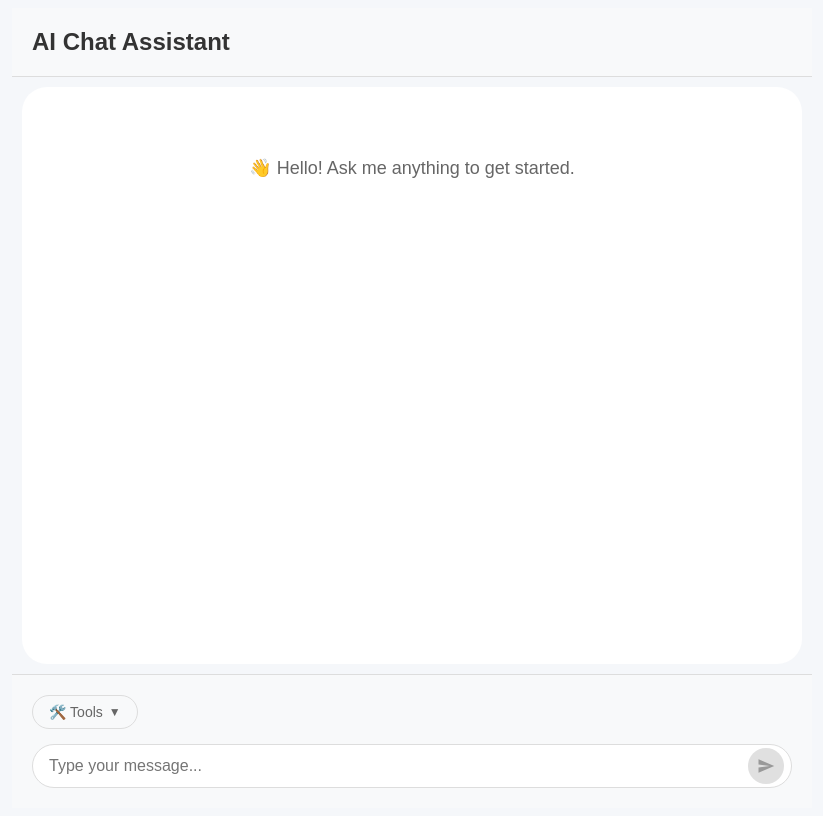
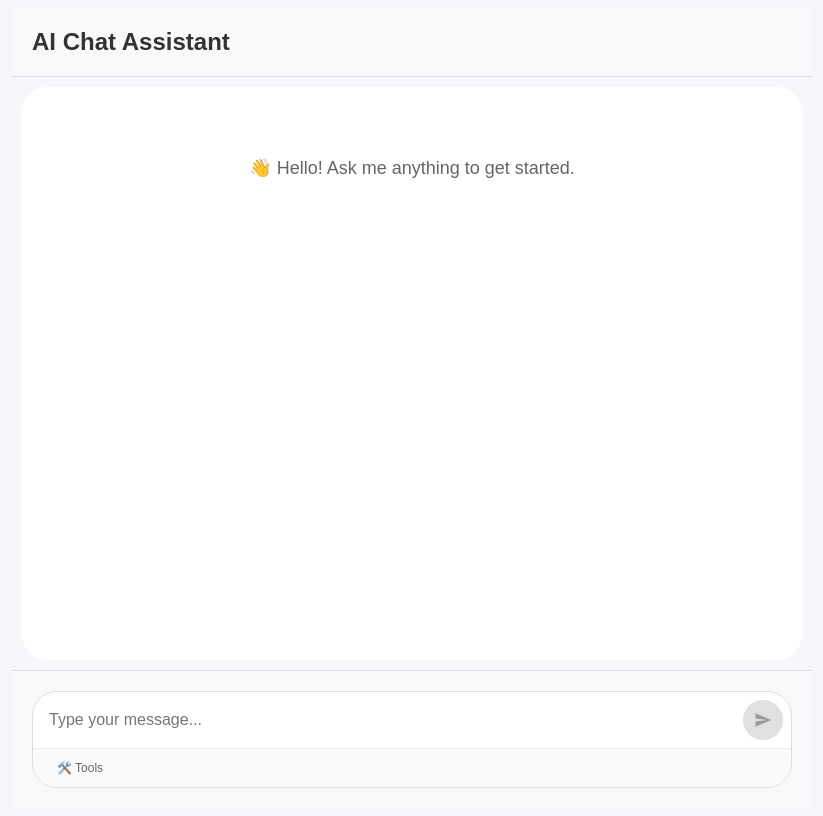
Before and after one commit to nguyen-gia-hien-tu/AI-Chatbot, a React (Vite) app in the folder frontend/: page / in a window 1280 px wide. Shown: the whole page, without its empty margins (228-1051 px from the left). Built offline with nearby package versions, Linux system fonts and the light colour scheme.

Commit message:
Prettify 'Tools' button

```diff
--- a/frontend/src/App.jsx
+++ b/frontend/src/App.jsx
@@ -527,59 +527,145 @@ function App() {
                 borderTop: '1px solid #ddd',
                 backgroundColor: '#f8f9fa'
             }}>
-                {/* Tools Section */}
-                <div className="tools-container" style={{ marginBottom: '15px', position: 'relative' }}>
+                <form onSubmit={handleSubmit} style={{ position: 'relative' }}>
+                    {/* Combined Input and Tools Container */}
+                    <div style={{
+                        border: '1px solid #ddd',
+                        borderRadius: '25px',
+                        backgroundColor: 'white',
+                        position: 'relative',
+                        overflow: 'hidden'
+                    }}>
+                        {/* Text Input Area */}
+                        <div style={{ position: 'relative', display: 'flex', alignItems: 'center' }}>
+                            <input
+                                type="text"
+                                value={question}
+                                onChange={(e) => setQuestion(e.target.value)}
+                                placeholder="Type your message..."
+                                style={{
+                                    width: '100%',
+                                    padding: '16px 60px 16px 16px', // Only right padding for send/stop button
+                                    fontSize: '16px',
+                                    border: 'none',
+                                    outline: 'none',
+                                    backgroundColor: 'transparent',
+                                    boxSizing: 'border-box',
+                                    height: '56px'
+                                }}
+                                disabled={loading}
+                            />
+
+                            {!loading ? (
+                                <button
+                                    type="submit"
+                                    disabled={!question.trim()}
+                                    style={{
+                                        position: 'absolute',
+                                        right: '8px',
+                                        width: '40px',
+                                        height: '40px',
+                                        backgroundColor: !question.trim() ? '#e0e0e0' : '#007bff',
+                                        color: !question.trim() ? '#999' : 'white',
+                                        border: 'none',
+                                        borderRadius: '50%',
+                                        cursor: !question.trim() ? 'not-allowed' : 'pointer',
+                                        display: 'flex',
+                                        alignItems: 'center',
+                                        justifyContent: 'center',
+                                        fontSize: '16px',
+                                        transition: 'background-color 0.2s ease'
+                                    }}
+                                >
+                                    {/* Airplane icon (horizontal, pointing right) */}
+                                    <svg width="18" height="18" viewBox="0 0 24 24" fill="currentColor">
+                                        <path d="M2.01 21L23 12 2.01 3 2 10l15 2-15 2z" />
+                                    </svg>
+                                </button>
+                            ) : (
+                                <button
+                                    type="button"
+                                    onClick={handleStop}
+                                    style={{
+                                        position: 'absolute',
+                                        right: '8px',
+                                        width: '40px',
+                                        height: '40px',
+                                        backgroundColor: '#dc3545',
+                                        color: 'white',
+                                        border: 'none',
+                                        borderRadius: '50%',
+                                        cursor: 'pointer',
+                                        display: 'flex',
+                                        alignItems: 'center',
+                                        justifyContent: 'center',
+                                        fontSize: '14px',
+                                        transition: 'background-color 0.2s ease'
+                                    }}
+                                >
+                                    {/* Stop icon (square inside circle) */}
+                                    <svg width="12" height="12" viewBox="0 0 24 24" fill="currentColor">
+                                        <rect x="6" y="6" width="12" height="12" rx="1" />
+                                    </svg>
+                                </button>
+                            )}
+                        </div>
+
+                        {/* Tools Section - inside the same container, below the input */}
+                        <div className="tools-container" style={{
+                            borderTop: '1px solid #f0f0f0',
+                            padding: '8px 16px',
+                            position: 'relative',
+                            display: 'flex',
+                            alignItems: 'center',
+                            backgroundColor: '#fafafa'
+                        }}>
                             <button
                                 type="button"
                                 onClick={toggleTools}
                                 style={{
-                            padding: '8px 16px',
-                            fontSize: '14px',
-                            backgroundColor: selectedTools.length > 0 ? '#007bff' : '#f8f9fa',
-                            color: selectedTools.length > 0 ? 'white' : '#666',
-                            border: '1px solid #ddd',
-                            borderRadius: '20px',
+                                    padding: '4px 8px',
+                                    fontSize: '12px',
+                                    backgroundColor: 'transparent',
+                                    color: selectedTools.length > 0 ? '#007bff' : '#666',
+                                    border: 'none',
                                     cursor: 'pointer',
                                     display: 'flex',
                                     alignItems: 'center',
-                            gap: '6px',
+                                    gap: '4px',
                                     fontWeight: '500',
-                            transition: 'all 0.2s ease'
+                                    transition: 'all 0.2s ease',
+                                    borderRadius: '8px'
                                 }}
                             >
                                 🛠️ Tools
                                 {selectedTools.length > 0 && (
                                     <span style={{
-                                backgroundColor: 'rgba(255, 255, 255, 0.3)',
-                                borderRadius: '10px',
-                                padding: '2px 6px',
-                                fontSize: '12px',
-                                minWidth: '16px',
-                                textAlign: 'center'
+                                        backgroundColor: '#007bff',
+                                        color: 'white',
+                                        borderRadius: '6px',
+                                        padding: '1px 4px',
+                                        fontSize: '9px',
+                                        minWidth: '12px',
+                                        textAlign: 'center',
+                                        lineHeight: '1'
                                     }}>
                                         {selectedTools.length}
                                     </span>
                                 )}
-                        <span style={{
-                            transform: showTools ? 'rotate(180deg)' : 'rotate(0deg)',
-                            transition: 'transform 0.2s ease',
-                            fontSize: '12px'
-                        }}>
-                            ▼
-                        </span>
                             </button>
 
-                    {/* Tools Dropdown */}
+                            {/* Tools Dropdown - expanding upward */}
                             {showTools && (
                                 <div style={{
                                     position: 'absolute',
-                            top: '100%',
-                            left: '0',
-                            marginTop: '5px',
+                                    bottom: '100%',
+                                    left: '16px',
+                                    marginBottom: '5px',
                                     backgroundColor: 'white',
                                     border: '1px solid #ddd',
                                     borderRadius: '8px',
-                            boxShadow: '0 4px 12px rgba(0, 0, 0, 0.1)',
+                                    boxShadow: '0 -4px 12px rgba(0, 0, 0, 0.1)',
                                     zIndex: 1000,
                                     minWidth: '200px'
                                 }}>
@@ -616,79 +702,6 @@ function App() {
                                 </div>
                             )}
                         </div>
-
-                <form onSubmit={handleSubmit} style={{ position: 'relative' }}>
-                    <div style={{ position: 'relative', display: 'flex', alignItems: 'center' }}>
-                        <input
-                            type="text"
-                            value={question}
-                            onChange={(e) => setQuestion(e.target.value)}
-                            placeholder="Type your message..."
-                            style={{
-                                width: '100%',
-                                padding: '12px 50px 12px 16px', // Extra padding on right for button
-                                fontSize: '16px',
-                                border: '1px solid #ddd',
-                                borderRadius: '25px',
-                                outline: 'none',
-                                backgroundColor: 'white',
-                                boxSizing: 'border-box'
-                            }}
-                            disabled={loading}
-                        />
-                        {!loading ? (
-                            <button
-                                type="submit"
-                                disabled={!question.trim()}
-                                style={{
-                                    position: 'absolute',
-                                    right: '8px',
-                                    width: '36px',
-                                    height: '36px',
-                                    backgroundColor: !question.trim() ? '#e0e0e0' : '#007bff',
-                                    color: !question.trim() ? '#999' : 'white',
-                                    border: 'none',
-                                    borderRadius: '50%',
-                                    cursor: !question.trim() ? 'not-allowed' : 'pointer',
-                                    display: 'flex',
-                                    alignItems: 'center',
-                                    justifyContent: 'center',
-                                    fontSize: '16px',
-                                    transition: 'background-color 0.2s ease'
-                                }}
-                            >
-                                {/* Airplane icon (horizontal, pointing right) */}
-                                <svg width="18" height="18" viewBox="0 0 24 24" fill="currentColor">
-                                    <path d="M2.01 21L23 12 2.01 3 2 10l15 2-15 2z" />
-                                </svg>
-                            </button>
-                        ) : (
-                            <button
-                                type="button"
-                                onClick={handleStop}
-                                style={{
-                                    position: 'absolute',
-                                    right: '8px',
-                                    width: '36px',
-                                    height: '36px',
-                                    backgroundColor: '#dc3545',
-                                    color: 'white',
-                                    border: 'none',
-                                    borderRadius: '50%',
-                                    cursor: 'pointer',
-                                    display: 'flex',
-                                    alignItems: 'center',
-                                    justifyContent: 'center',
-                                    fontSize: '14px',
-                                    transition: 'background-color 0.2s ease'
-                                }}
-                            >
-                                {/* Stop icon (square inside circle) */}
-                                <svg width="12" height="12" viewBox="0 0 24 24" fill="currentColor">
-                                    <rect x="6" y="6" width="12" height="12" rx="1" />
-                                </svg>
-                            </button>
-                        )}
                     </div>
                 </form>
             </div>
```
Lines whose indentation alone changed are shown as unchanged.
